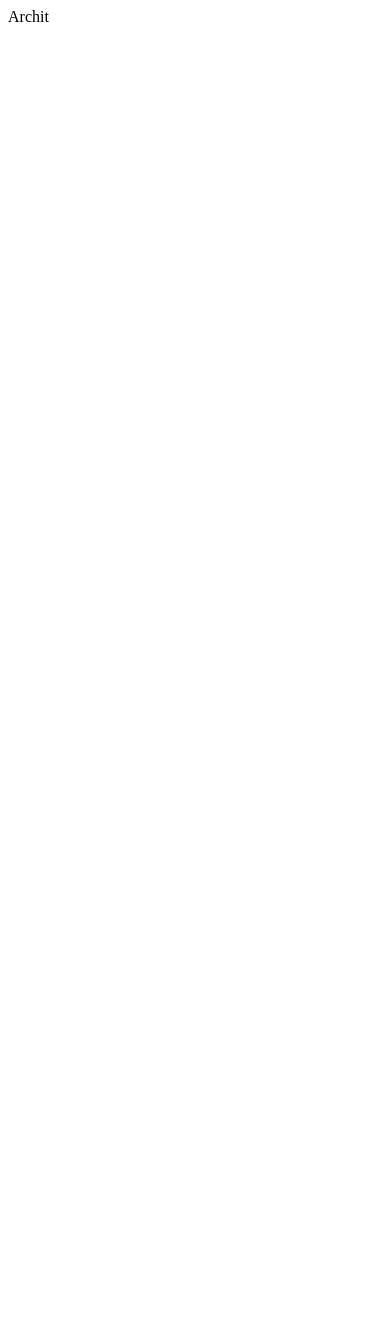
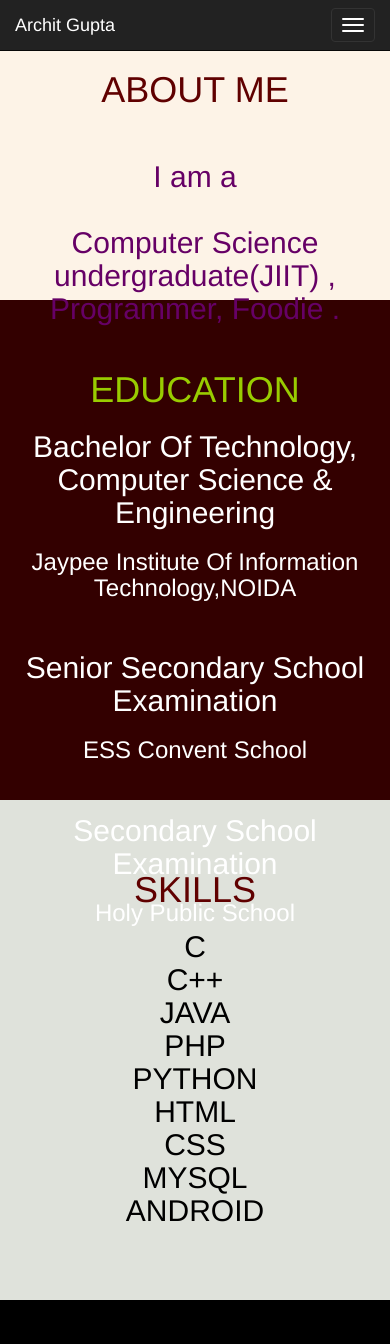
Before and after one commit to guptaarchit/guptaarchit.github.io, a plain HTML site: page index.html in a window 390 px wide. Shown: the top 1344 px of the page. Before the commit the page ends 844 px from the top, so only its background shows below. Drawn offline with nearby package versions, Linux system fonts and the light colour scheme.

Commit message:
Update index.html

```diff
--- a/index.html
+++ b/index.html
@@ -1,4 +1,85 @@
+<!DOCTYPE html>
 <html>
-<title>ARCHIT GUPTA</title>
-<body>Archit</body>
+<head>
+  <title>Archit Gupta</title>
+  <meta charset="utf-8">
+  <meta name="viewport" content="width=device-width, initial-scale=1">
+  <link rel="stylesheet" href="http://maxcdn.bootstrapcdn.com/bootstrap/3.3.5/css/bootstrap.min.css">
+  <script src="https://ajax.googleapis.com/ajax/libs/jquery/1.11.3/jquery.min.js"></script>
+  <script src="http://maxcdn.bootstrapcdn.com/bootstrap/3.3.5/js/bootstrap.min.js"></script>
+  <style>
+  body {
+      position: relative;
+  }
+  #section1 {padding-top:50px;height:300px;color: #660066; background-color: #FDF3E7;text-align:center ;}
+  #section2 {padding-top:50px;height:500px;color: #fff; background-color: #330000;text-align:center ;}
+  #section3 {padding-top:50px;height:500px;color: #000;text-align:center ; background-color: #DFE2DB;}
+  #section41 {padding-top:50px;text-align:center ;height:500px;color: #000; background-color: #DFE2DB;}
+  #section42 {padding-top:50px;text-align:center ;height:300px;color: #fff; background-color: #000000;	}
+  #skills{color: #600000;}
+  #education{color:#99CC00;}
+  #about{color:#600000;}
+  </style>
+</head>
+<body data-spy="scroll" data-target=".navbar" data-offset="50">
+
+<nav class="navbar navbar-inverse navbar-fixed-top">
+  <div class="container-fluid">
+    <div class="navbar-header">
+        <button type="button" class="navbar-toggle" data-toggle="collapse" data-target="#myNavbar">
+          <span class="icon-bar"></span>
+          <span class="icon-bar"></span>
+          <span class="icon-bar"></span>
+      </button>
+      <a class="navbar-brand" href="#">Archit Gupta</a>
+    </div>
+    <div>
+      <div class="collapse navbar-collapse" id="myNavbar" background-color="#C0C0C0" >
+        <ul class="nav navbar-nav">
+          <li><a href="#section1">About Me</a></li>
+          <li><a href="#section2">Education</a></li>
+          <li><a href="#section3">Skills</a></li>
+          <li class="dropdown"><a class="dropdown-toggle" data-toggle="dropdown" href="#">Contact <span class="caret"></span></a>
+            <ul class="dropdown-menu">
+              <!--li><a href="#section41">Section 4-1</a></li-->
+              <li><a href="#section42"><b><strong>Contact Me</strong></b></a></li>
+            </ul>
+          </li>
+        </ul>
+      </div>
+    </div>
+  </div>
+</nav>
+
+<div id="section1" class="container-fluid">
+  <div id="about"><strong><h1>ABOUT ME</h1></strong></div><br><strong>
+  <p><h2>I am a<br><br>Computer Science undergraduate(JIIT) , Programmer, Foodie . </h2></p>
+</strong></div>
+<div id="section2" class="container-fluid">
+  <div id="education"><h1>EDUCATION</h1></div>
+  <p><h2>Bachelor Of Technology, Computer Science & Engineering</h2>
+  <h3>Jaypee Institute Of Information Technology,NOIDA</h3>
+  </p><br>
+  <p><h2>Senior Secondary School Examination</h2><h3>ESS Convent School</h3></p><br>
+  <p><h2>Secondary School Examination</h2><h3>Holy Public School</h3></p>
+</div>
+<div id="section3" class="container-fluid">
+  <div id="skills"><h1>SKILLS</h1></div>
+  <h2><p>C<br>C++<br>JAVA<br>PHP<br>PYTHON<br>HTML<br>CSS<br>MYSQL<br>ANDROID</p></h2>
+</div>
+<!--div id="section41" class="container-fluid">
+  <h1>Section 4 Submenu 1</h1>
+  <p></p>
+</div-->
+<div id="section42" class="container-fluid">
+  <div ><h1 >CONTACT ME!!</h1>
+  <p>
+  	<a href="http://guptaarchit.github.io"><h2>guptaarchit.github.io</a>
+  </p><p>
+  <a href="https://github.com/guptaarchit">
+  https://github.com/guptaarchit</p></h2>
+  </p></a>
+</div>
+</div>
+</body>
 </html>
```
